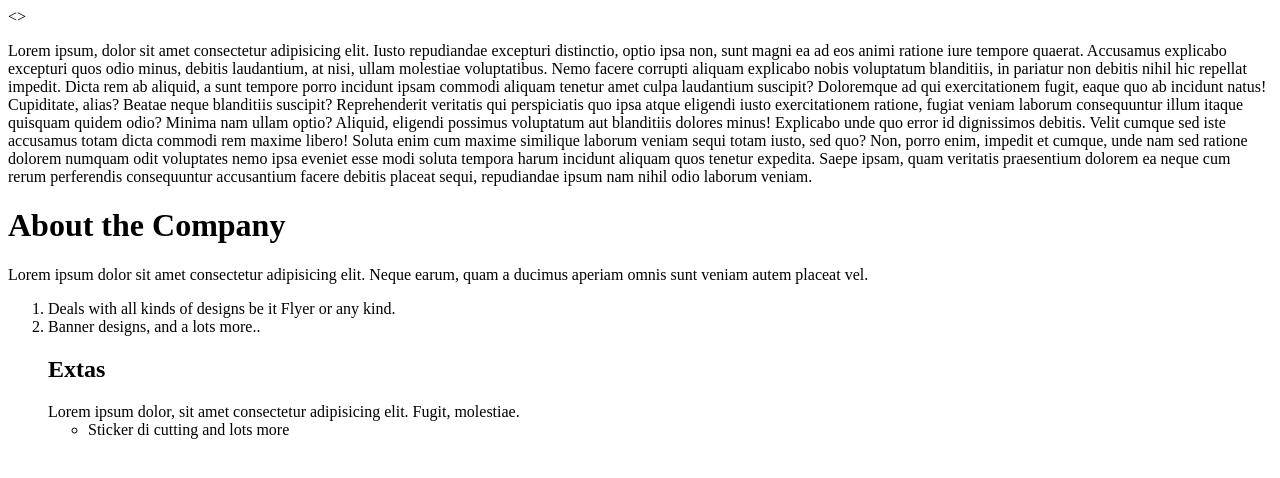
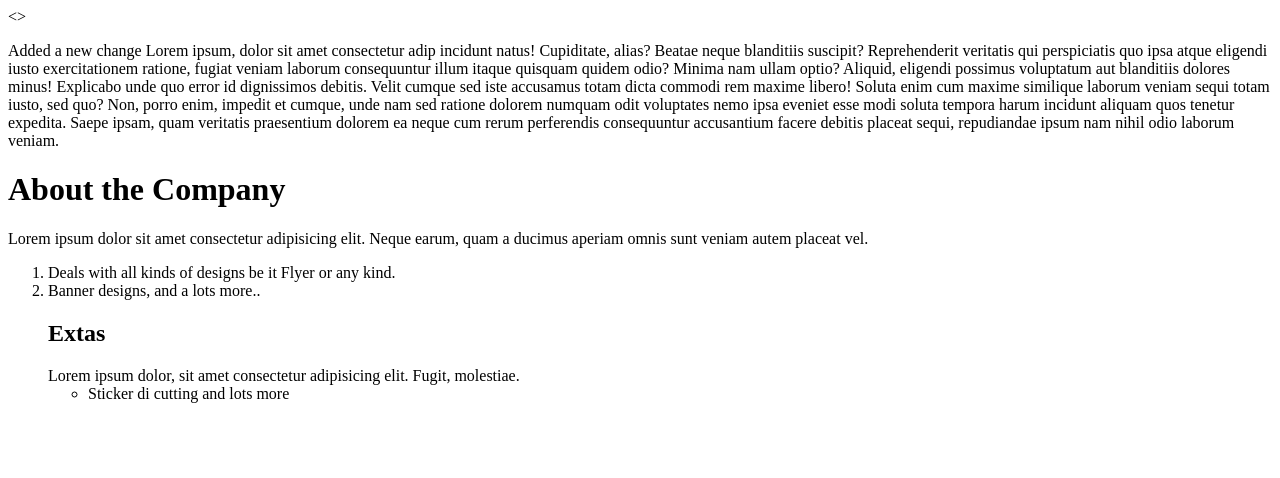
Before and after one commit to Abdulazee1z/DamNew, a plain HTML site: page Damilare.html in a window 1280 px wide. Drawn offline with Linux system fonts and the light colour scheme.

Commit message:
Update Damilare.html

```diff
--- a/Damilare.html
+++ b/Damilare.html
@@ -7,14 +7,8 @@
   </head>
   <>
     <p>
-      Lorem ipsum, dolor sit amet consectetur adipisicing elit. Iusto
-      repudiandae excepturi distinctio, optio ipsa non, sunt magni ea ad eos
-      animi ratione iure tempore quaerat. Accusamus explicabo excepturi quos
-      odio minus, debitis laudantium, at nisi, ullam molestiae voluptatibus.
-      Nemo facere corrupti aliquam explicabo nobis voluptatum blanditiis, in
-      pariatur non debitis nihil hic repellat impedit. Dicta rem ab aliquid, a
-      sunt tempore porro incidunt ipsam commodi aliquam tenetur amet culpa
-      laudantium suscipit? Doloremque ad qui exercitationem fugit, eaque quo ab
+      Added a new change
+      Lorem ipsum, dolor sit amet consectetur adip
       incidunt natus! Cupiditate, alias? Beatae neque blanditiis suscipit?
       Reprehenderit veritatis qui perspiciatis quo ipsa atque eligendi iusto
       exercitationem ratione, fugiat veniam laborum consequuntur illum itaque
```
